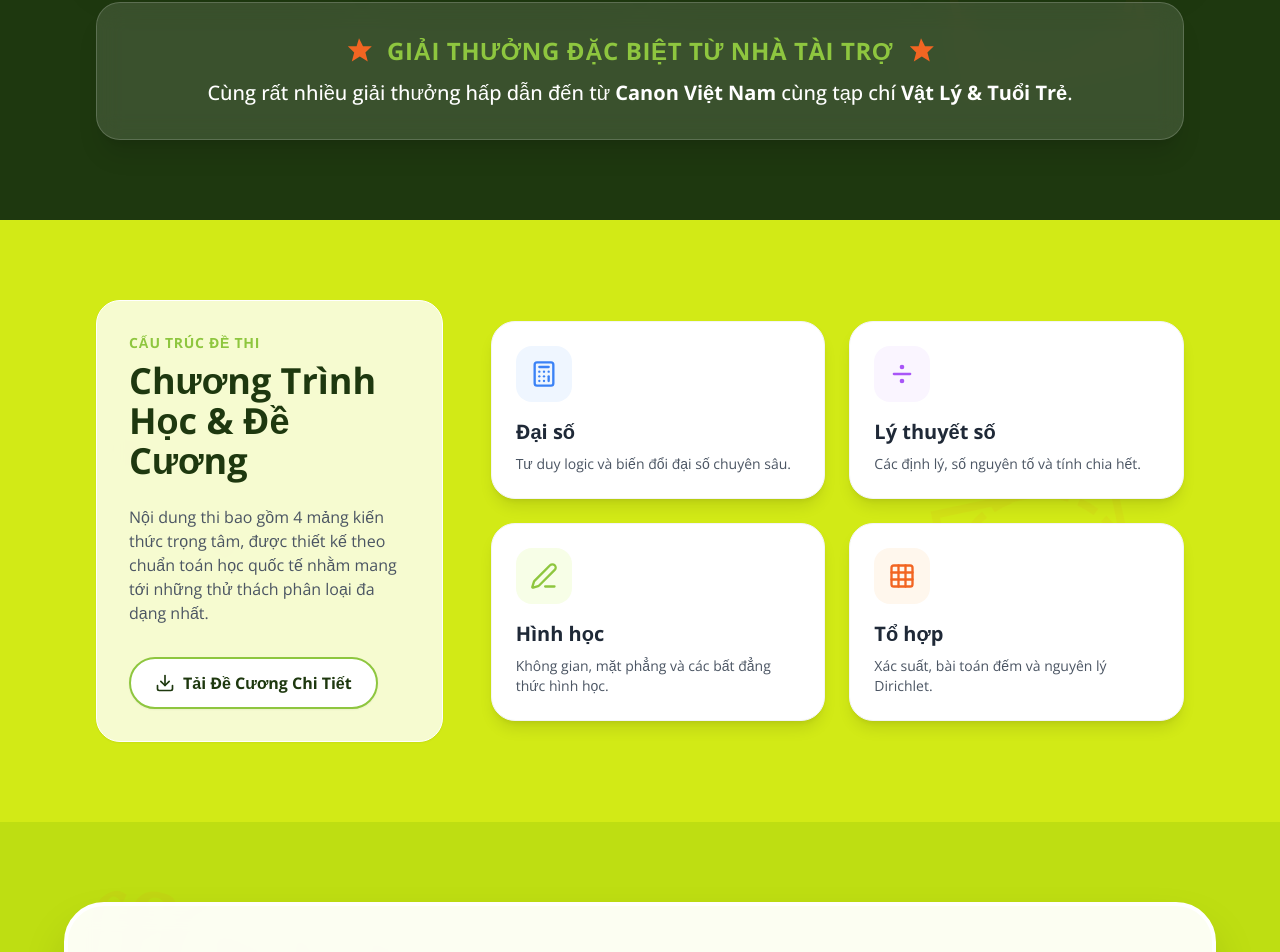
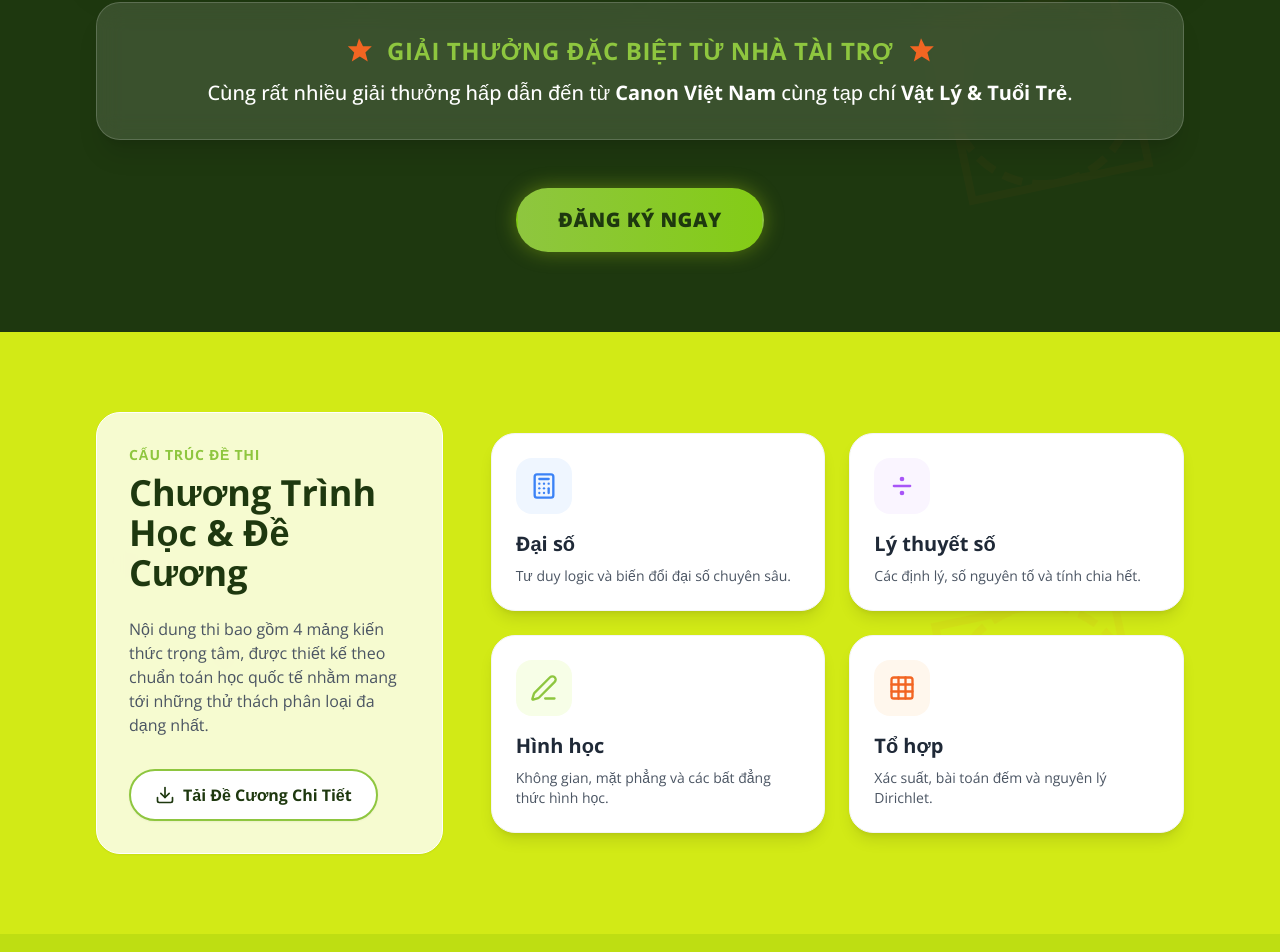
Before and after one commit to HoangQuan-iViet/Boatman-FMC, a React (Vite) app: page / in a window 1280 px wide. Shown: the part 3750-4702 px from the top of the page. Built offline with nearby package versions, Linux system fonts and the light colour scheme.

Commit message:
feat: add International Camp program and National Awards sections.

```diff
--- a/src/components/AwardsSection.tsx
+++ b/src/components/AwardsSection.tsx
@@ -68,6 +68,24 @@ export const AwardsSection = () => {
                         </p>
                     </div>
                 </motion.div>
+
+                {/* Call To Action */}
+                <motion.div
+                    initial={{ opacity: 0, y: 30 }}
+                    whileInView={{ opacity: 1, y: 0 }}
+                    viewport={{ once: true }}
+                    transition={{ duration: 0.5, delay: 0.2 }}
+                    className="mt-12 text-center"
+                >
+                    <a
+                        href="https://forms.gle/yY2Jzd83Q612yCRGA"
+                        target="_blank"
+                        rel="noopener noreferrer"
+                        className="inline-block bg-gradient-to-r from-fmc-lime to-lime-500 text-fmc-dark font-black text-lg md:text-xl px-10 py-4 rounded-full shadow-[0_0_20px_rgba(170,210,17,0.4)] border-2 border-transparent hover:border-white/50 hover:-translate-y-1 hover:shadow-[0_0_30px_rgba(170,210,17,0.7)] transition-all uppercase tracking-wide"
+                    >
+                        Đăng Ký Ngay
+                    </a>
+                </motion.div>
             </div>
         </section>
     );
--- a/src/components/InternationalCampSection.tsx
+++ b/src/components/InternationalCampSection.tsx
@@ -45,7 +45,7 @@ export const InternationalCampSection = () => {
                                 className="relative md:flex items-center justify-between"
                             >
                                 {/* Connector Line for Desktop */}
-                                <div className="hidden md:block absolute left-1/2 top-1/2 h-0.5 w-full bg-gray-100 -translate-y-1/2 -z-10"></div>
+                                <div className={`hidden md:block absolute top-1/2 h-0.5 w-1/2 bg-gray-100 -translate-y-1/2 -z-10 ${index % 2 === 0 ? 'left-1/2' : 'right-1/2'}`}></div>
 
                                 {/* Timeline Dot / Icon */}
                                 <div className="absolute -left-[45px] md:left-1/2 md:-translate-x-1/2 top-0 md:top-auto w-10 h-10 bg-white border-2 border-fmc-lime rounded-full flex items-center justify-center shadow-lg z-10 text-fmc-lime">
```
